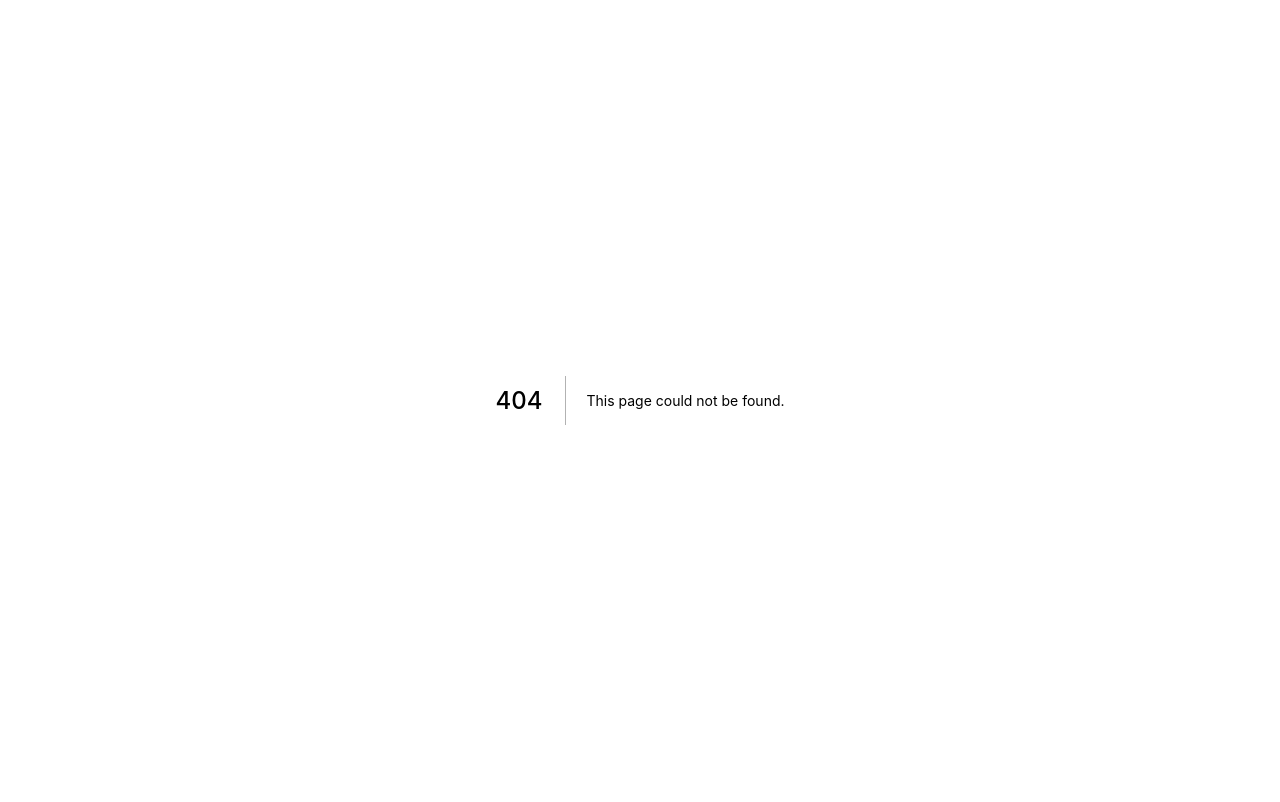
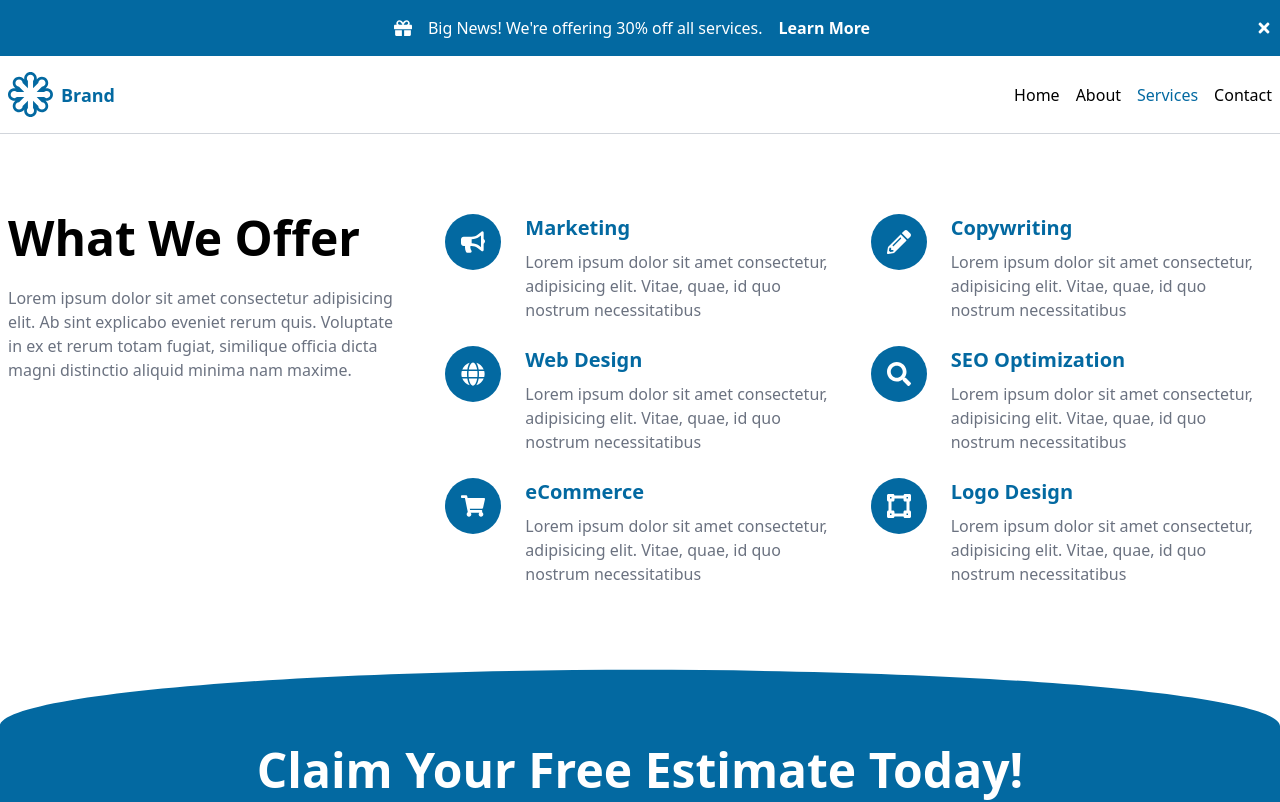
Before and after one commit to raymondkneipp/legion-template, a Next.js app: page /services in a window 1280 px wide. Before the commit this address had no page. Shown: the top 802 px of the page. Built offline with nearby package versions, Linux system fonts and the light colour scheme.

Commit message:
Removed extended services from home page

```diff
--- a/pages/index.tsx
+++ b/pages/index.tsx
@@ -7,14 +7,13 @@ import {
   Services,
   Testimonials,
   Trusted,
-} from '../components/';
+} from '../components';
 
 const Home: NextPage = () => {
   return (
     <Layout>
       <Hero />
       <Services simple />
-      <Services />
       <Trusted />
       <FAQ />
       <Testimonials />
--- /dev/null
+++ b/pages/services.tsx
@@ -0,0 +1,13 @@
+import type { NextPage } from 'next';
+import { CTA, Layout, Services } from '../components';
+
+const Home: NextPage = () => {
+  return (
+    <Layout>
+      <Services />
+      <CTA />
+    </Layout>
+  );
+};
+
+export default Home;
```
